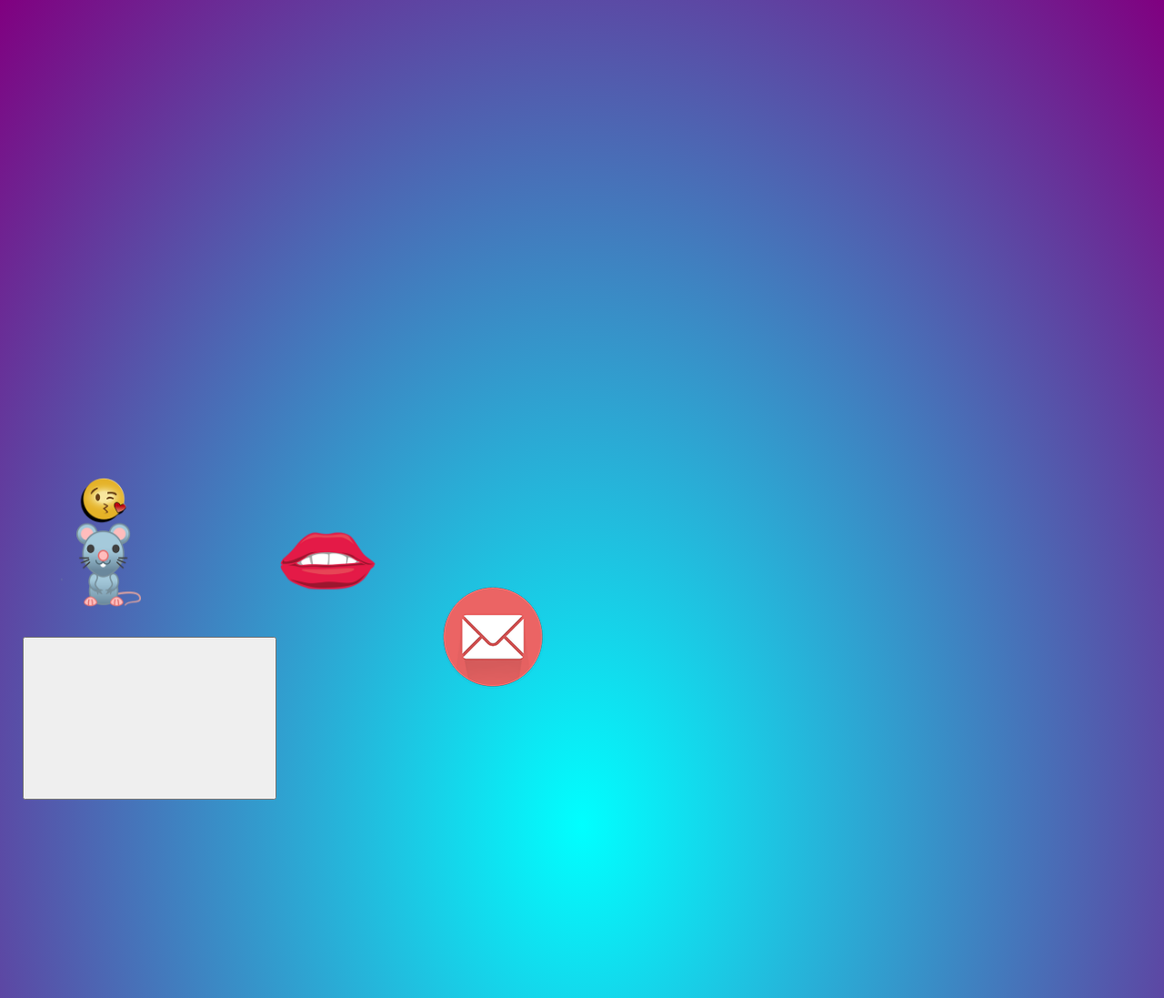
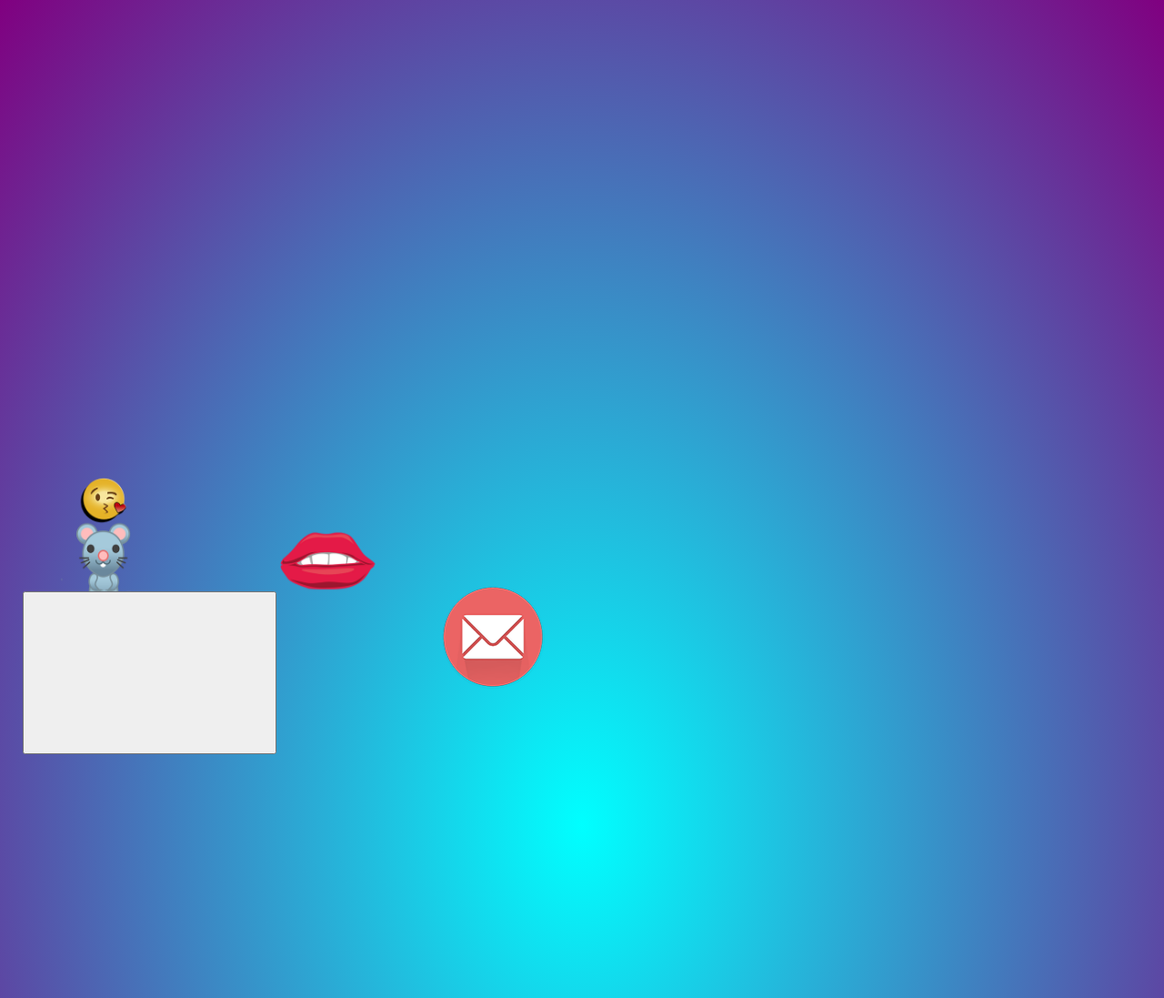
Before and after one commit to Venineitor2000/Calculadora-Lunar, a plain HTML site: page index.html in a window 1280 px wide. Shown: the top 1097 px of the page at 91% size. Drawn offline with Linux system fonts and the light colour scheme.

Commit message:
Holi1111

```diff
--- a/index.html
+++ b/index.html
@@ -32,7 +32,7 @@
       #Cumple_Boton
       {
         position: absolute;
-        top: 700px;
+        top: 650px;
         left: 25px;
         width: 279px;
         height: 179px;
```
